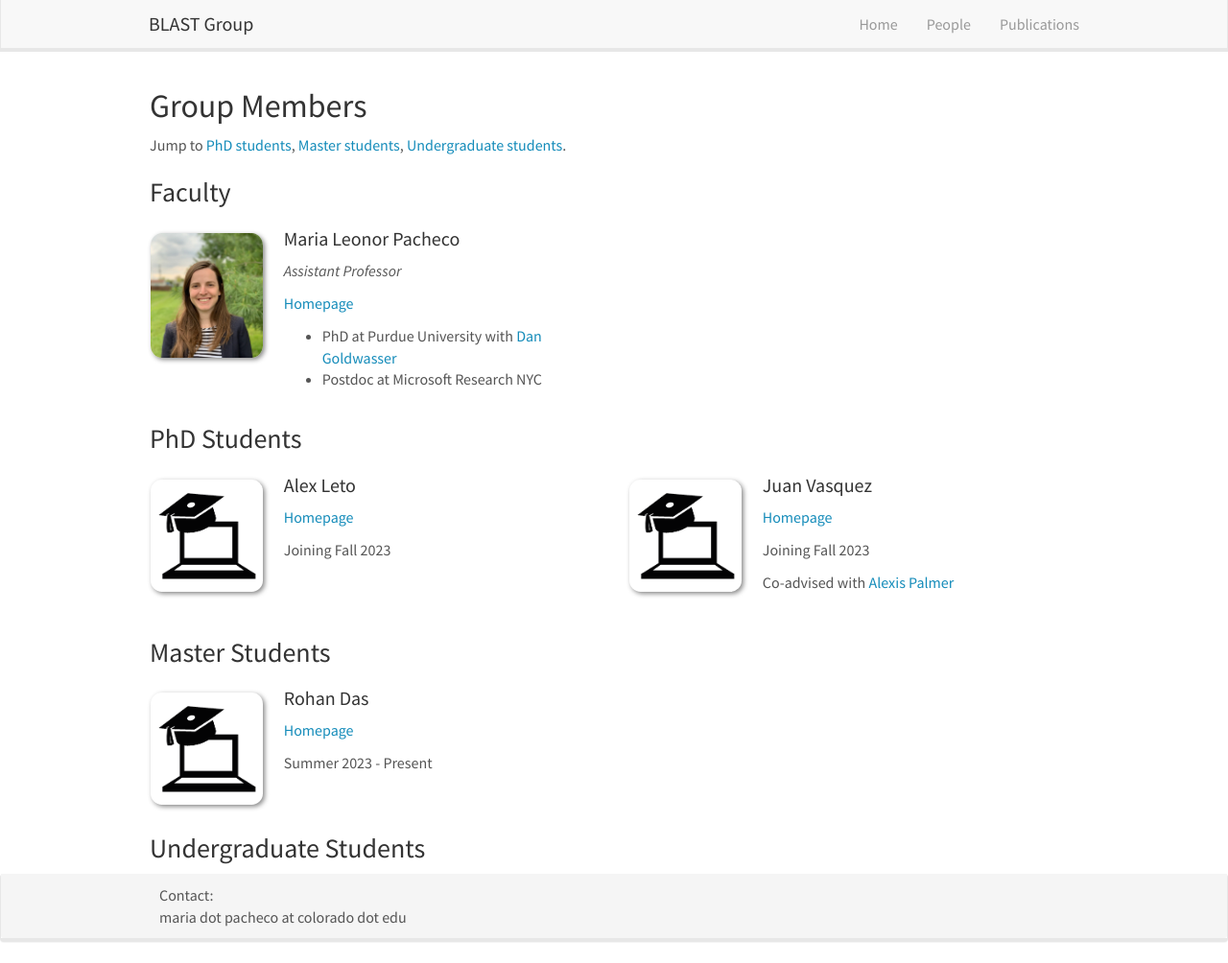
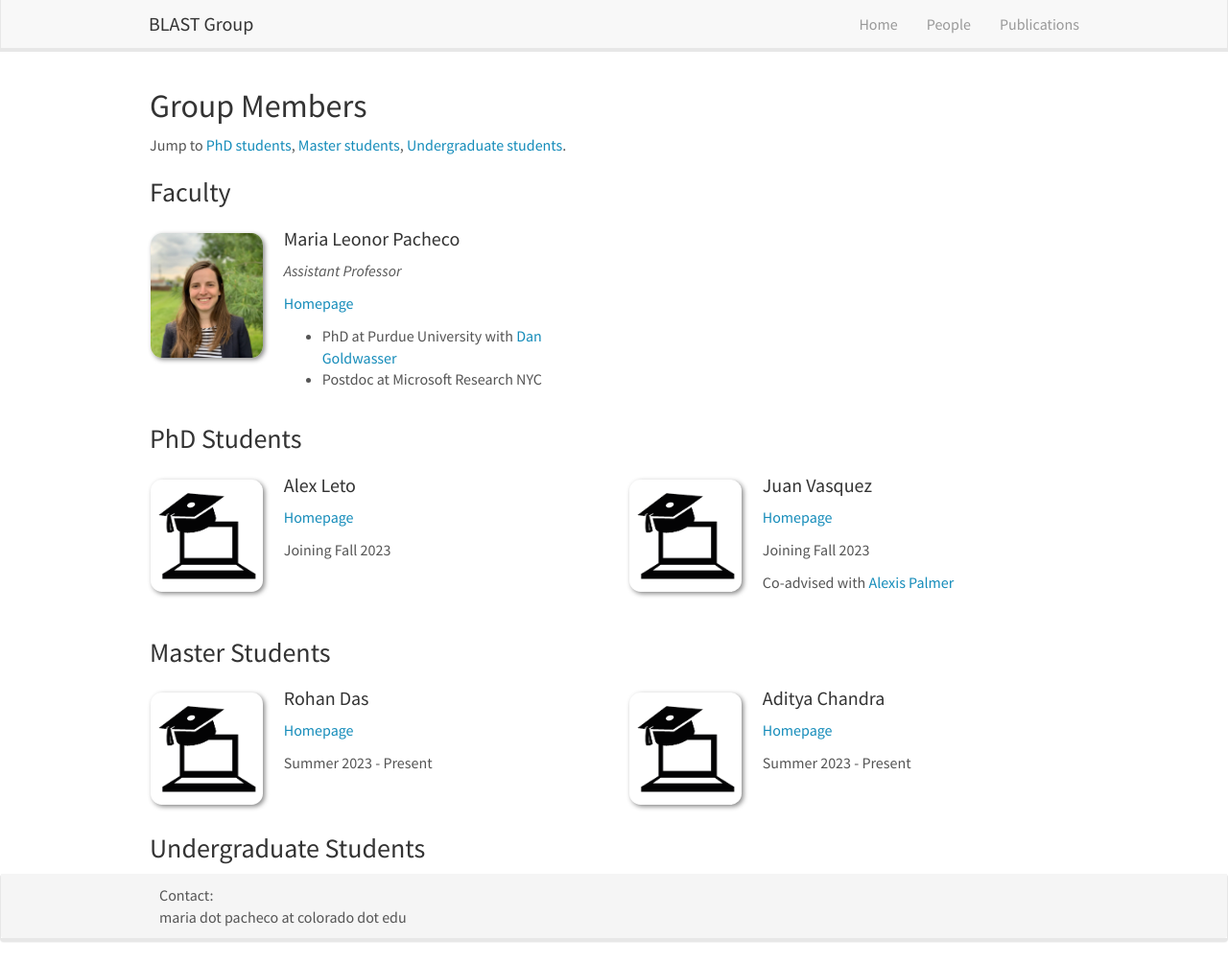
Before and after one commit to blast-cu/blast-cu.github.io, a Jekyll site: the page built from _pages/team.md, in a window 1280 px wide and 1004 px high. Shown: the whole window at 96% size. Built offline with Jekyll 4.4.1, drawn with Linux system fonts in a browser that asks for light colours; nearby versions of some CDN libraries.

Commit message:
Update master.yml

```diff
--- a/_data/master.yml
+++ b/_data/master.yml
@@ -12,3 +12,8 @@
   photo: grad_student.png
   homepage: <a href="">Homepage</a>
   info: Summer 2023 - Present
+
+- name: Aditya Chandra
+  photo: grad_student.png
+  homepage: <a href="">Homepage</a>
+  info: Summer 2023 - Present
```
